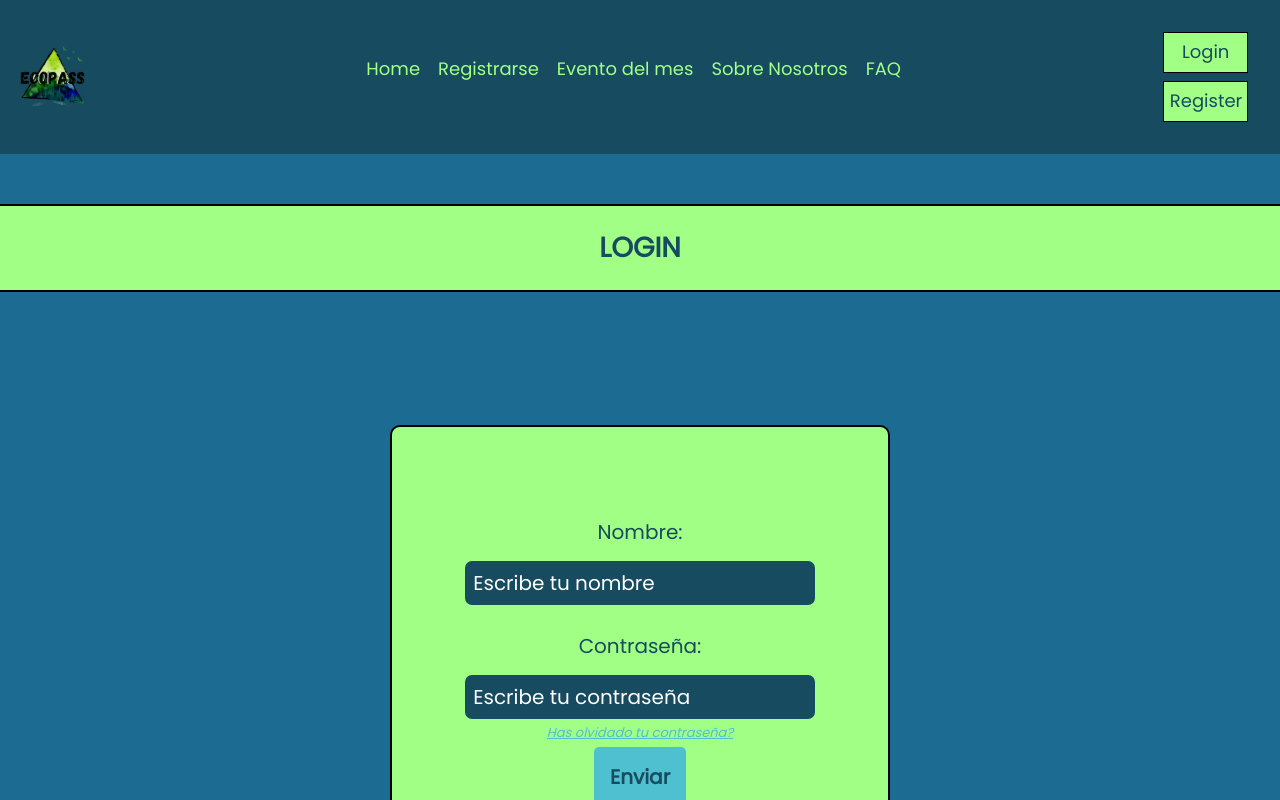
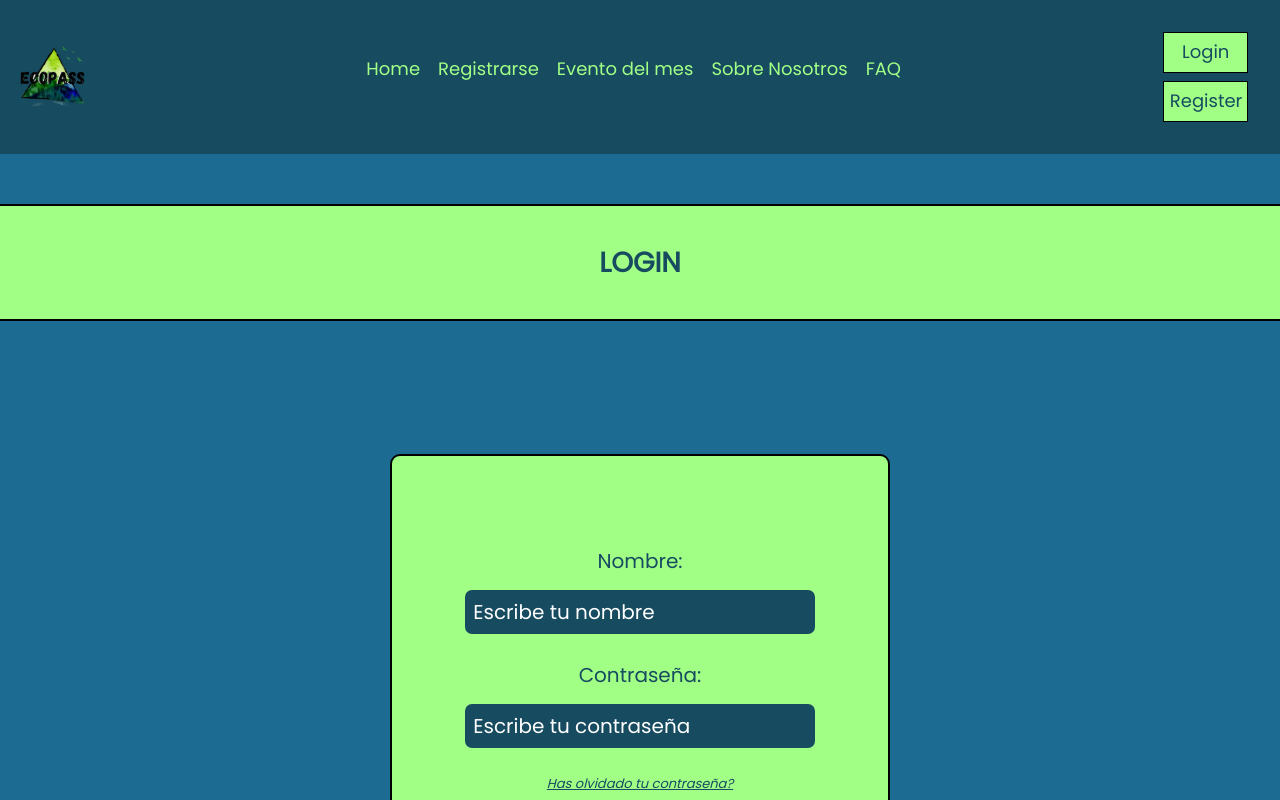
Before and after one commit to LidiaLG/ecopass-react, a React (Create React App) app in the folder ecopass-react/: page /login in a window 1280 px wide. Shown: the top 800 px of the page. Built offline with nearby package versions, Linux system fonts and the light colour scheme.

Commit message:
cambio en login

```diff
--- a/ecopass-react/src/layouts/Login.css
+++ b/ecopass-react/src/layouts/Login.css
@@ -193,8 +193,8 @@ body {
   border-bottom: solid 2px black;
   border-top: solid 2px black;
   margin-top: 50px;
-  padding-top: 2%;
-  padding-bottom: 2%;
+  padding-top: 40px;
+  padding-bottom: 40px;
   font-size: 138.5%;
   font-weight: bold;
 }
@@ -203,8 +203,6 @@ body {
   display: flex;
   flex-direction: column;
   align-items: center;
-  height: 100vh;
-  z-index: -1;
 }
 
 .container {
@@ -228,16 +226,16 @@ body {
 
 .forgotPassword {
   width: 100%;
+  margin-top: 6%;
   text-align: center;
-  color: var(--claro);
+  color:  #164B60;
   font-size: small;
   font-style: italic;
   text-decoration: underline;
 }
 
 .buttonSend {
-  margin-top: 4%;
-  margin: auto;
+  margin-top: 6%;
   background-color: #4FC0D0;
   font-weight: bold;
   padding: 2%;
```
Also changed, not shown: ecopass-react/src/layouts/RegisterForm.css (line endings or trailing spaces).
